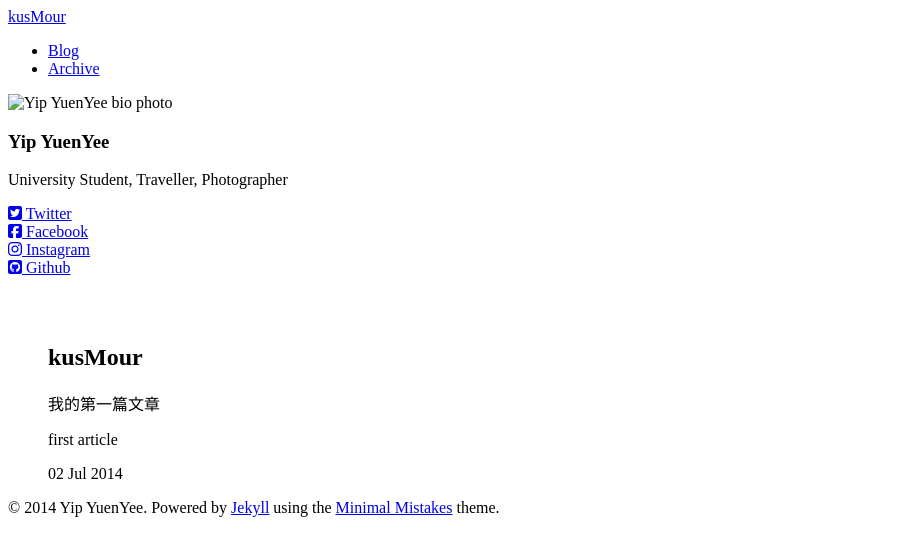
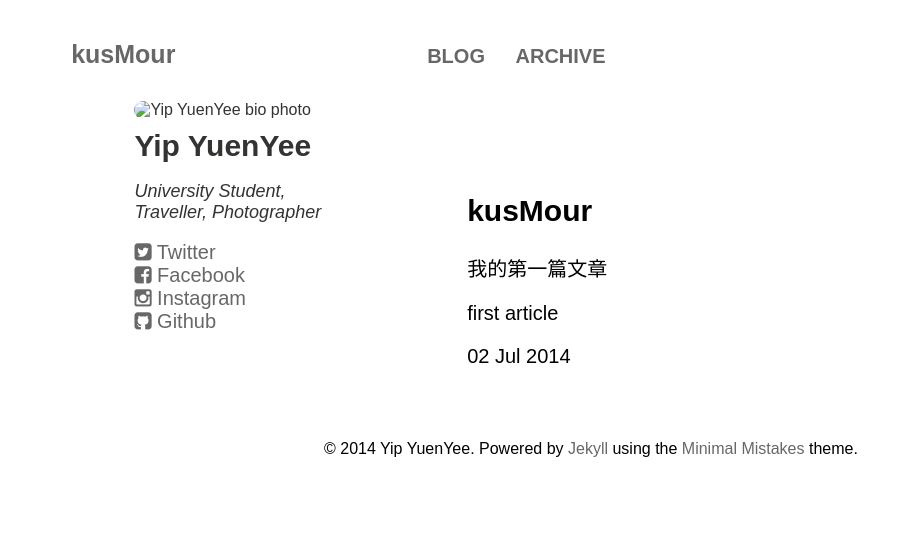
Before and after one commit to kusmour/blog_jekyll, a Jekyll site: the page built from _posts/2014-07-02-first-article.html, in a window 1280 px wide. Shown: the top 556 px of the page, without its empty margins (0-912 px from the left). Built offline with Jekyll 4.4.1, drawn with Linux system fonts in a browser that asks for light colours; nearby versions of some CDN libraries; library files that are not in the unit come from our copies.

Commit message:
fix article page layout

```diff
--- a/_layouts/article.html
+++ b/_layouts/article.html
@@ -4,12 +4,12 @@
 		<meta charset="utf-8" />
 		<title>Article: {{ page.title }}</title>
 		<meta http-equiv="Content-Type" content="text/html; charset=iso-8859-1" />
-		<link href="../style/homepage.css" type="text/css" rel="stylesheet" />
-		<link rel="stylesheet" href="../style/font-awesome/css/font-awesome.min.css">
+		<link href="{{site.baseurl}}/style/homepage.css" type="text/css" rel="stylesheet" />
+		<link rel="stylesheet" href="{{site.baseurl}}/style/font-awesome/css/font-awesome.min.css">
 
-		<script src="../js/jquery.min.js"></script>
+		<script src="{{site.baseurl}}/js/jquery.min.js"></script>
 		<!-- link to your script file here -->
-		<script type="text/javascript" src="../js/homepage.js"></script>
+		<script type="text/javascript" src="{{site.baseurl}}/js/homepage.js"></script>
 
 	</head>
 
```
